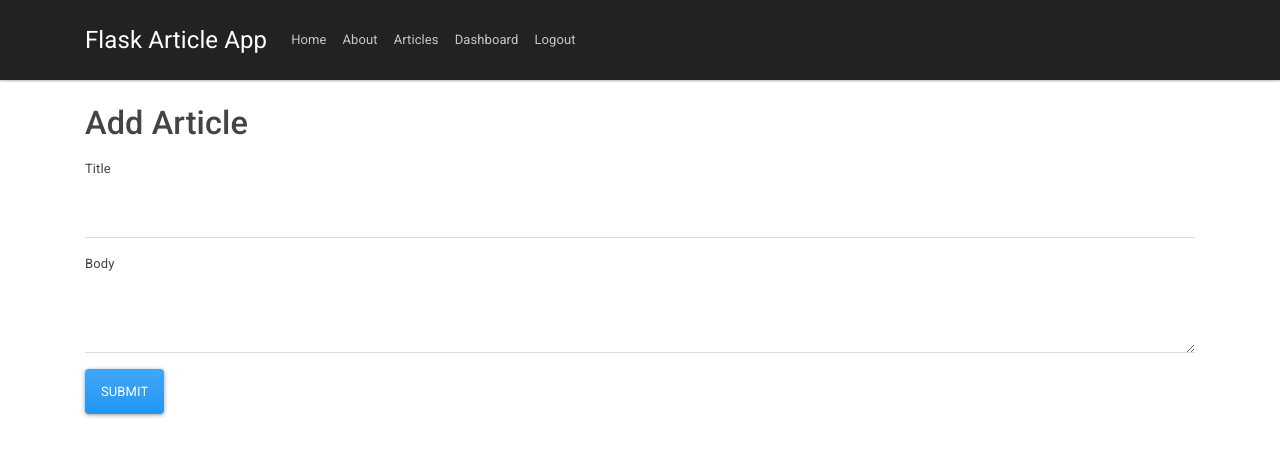
After one commit to Belchenkov/flask-article-app, a Flask app: page /add_article in a window 1280 px wide. The commit adds this page. Shown: the top 457 px of the page. Run offline with Flask 2, Linux system fonts and the light colour scheme; the visitor is signed in with stand-in values (Sample User, id 1); some libraries are stand-ins or nearby versions.

Commit message:
Form add new article

```diff
--- a/app.py
+++ b/app.py
@@ -165,7 +165,7 @@ def add_article():
 
         return redirect(url_for('dashboard'))
 
-    return render_template('add_article', form=form)
+    return render_template('add_article.html', form=form)
 
 # Logout
 @app.route('/logout')
--- /dev/null
+++ b/templates/add_article.html
@@ -0,0 +1,15 @@
+{% extends 'layout.html' %}
+
+{% block body %}
+  <h1 class="mb-3">Add Article</h1>
+  {% from "includes/_formhelpers.html" import render_field %}
+  <form method="POST" action="">
+    <div class="form-group">
+      {{ render_field(form.title, class_="form-control") }}
+    </div>
+    <div class="form-group">
+      {{ render_field(form.body, class_="form-control", id="editor") }}
+    </div>
+    <p><input class="btn btn-primary" type="submit" value="Submit">
+  </form>
+{% endblock %}
--- a/templates/dashboard.html
+++ b/templates/dashboard.html
@@ -2,6 +2,6 @@
 
 
 {% block body %}
-    <h1>Dashboard <small>Welcome, {{ session.username }}</small></h1>
-    <a href="/add_article" class="btn btn-success">Add Article</a>
+    <h1 class="mb-3">Dashboard <small>Welcome, {{ session.username }}</small></h1>
+    <a href="/add_article" class="btn btn-dark">Add Article</a>
 {% endblock body %}
```
